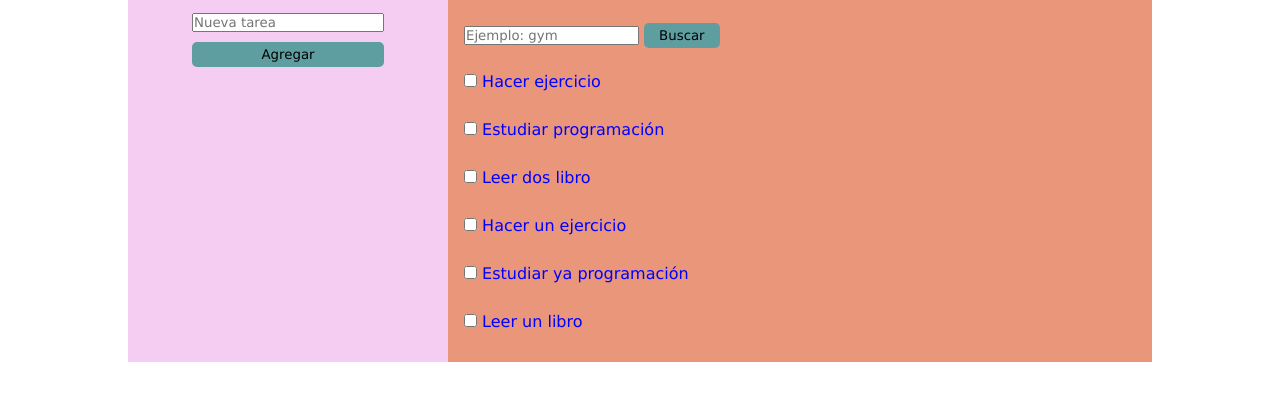
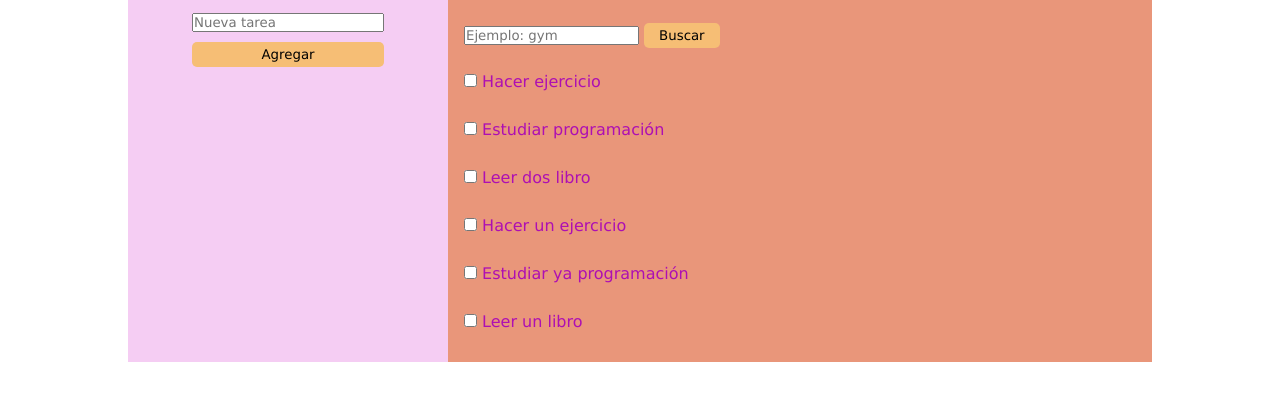
Before and after one commit to Paula-51/promo-51-module-2-pair-7-ada-tasks, a plain HTML site: page index.html in a window 1280 px wide. Shown: the part 208-608 px from the top of the page. Drawn offline with Linux system fonts and the light colour scheme.

Commit message:
nuevos cambios paula

```diff
--- a/css/main.css
+++ b/css/main.css
@@ -30,7 +30,7 @@ h1 {
 }
 
 .btn-add{
-    background-color: cadetblue;
+    background-color: rgb(246, 190, 117);
     border: none;
     padding-block: 5px;
     border-radius: 5px;
@@ -54,13 +54,13 @@ h1 {
 }
 
 .chek {
-    color: blue;
+    color: rgb(173, 15, 179);
     list-style: none;
     line-height: 3em;
 }
 
 .btn-buscar{
-    background-color: cadetblue;
+    background-color: rgb(246, 190, 117);
     border: none;
     padding-block: 5px;
     padding-inline: 15px;
```
